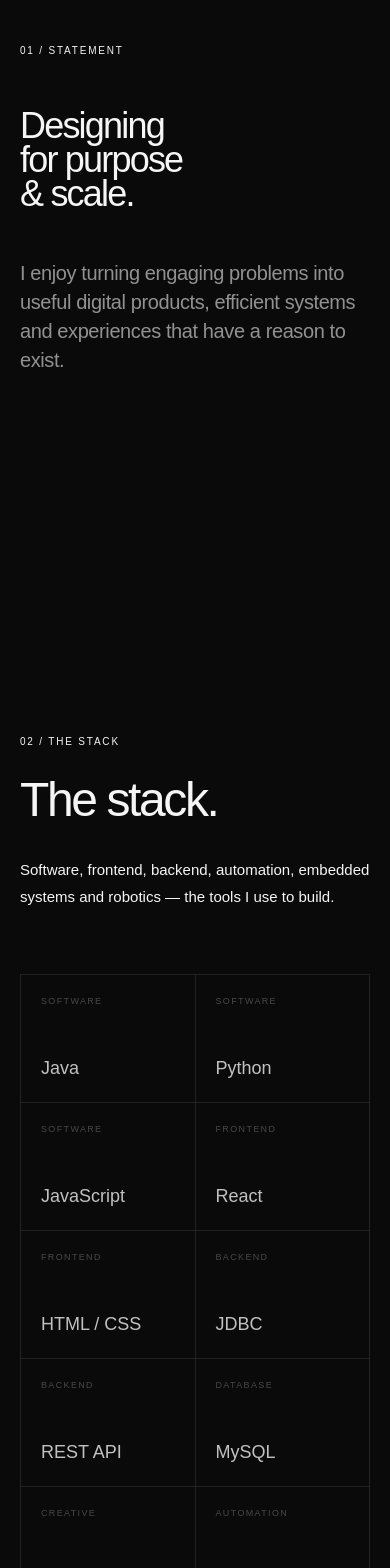
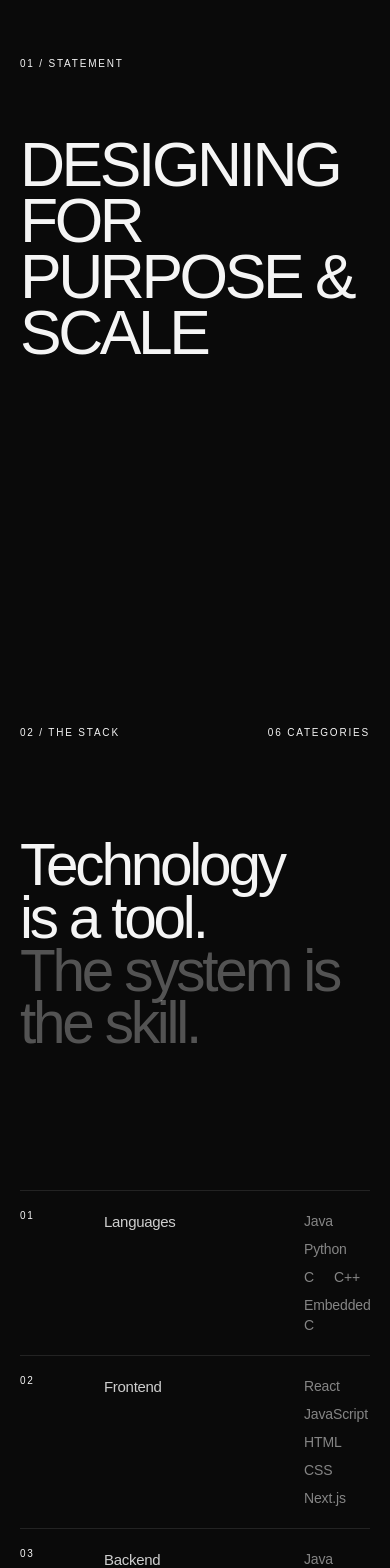
Before and after one commit to charanmahendaran/Portfolio, a Next.js app: page / in a window 390 px wide. Shown: the part 1060-2628 px from the top of the page. Built offline with nearby package versions, Linux system fonts and the light colour scheme.

Commit message:
feat: add responsive titles and technology categories to Statement and TechSystem components

```diff
--- a/app/globals.css
+++ b/app/globals.css
@@ -242,3 +242,35 @@ html.lenis body {
 section[id] {
   scroll-margin-top: 0px;
 }
+
+.statement-title {
+  max-width: 1300px;
+  font-size: clamp(4rem, 10vw, 10rem);
+  font-weight: 500;
+  line-height: 0.88;
+  letter-spacing: -0.055em;
+  text-wrap: balance;
+}
+
+@media (max-width: 640px) {
+  .statement-title {
+    font-size: clamp(3.25rem, 16vw, 6rem);
+    line-height: 0.9;
+  }
+}
+
+.stack-title {
+  max-width: 1100px;
+  font-size: clamp(4rem, 9vw, 9rem);
+  font-weight: 500;
+  line-height: 0.88;
+  letter-spacing: -0.055em;
+  text-wrap: balance;
+}
+
+@media (max-width: 640px) {
+  .stack-title {
+    font-size: clamp(3.25rem, 15vw, 6rem);
+    line-height: 0.9;
+  }
+}
--- a/components/statement/Statement.tsx
+++ b/components/statement/Statement.tsx
@@ -4,27 +4,14 @@ export default function Statement() {
       id="statement"
       className="section flex min-h-[100svh] items-center"
     >
-      <div className="container-main">
-        <span className="eyebrow">01 / Statement</span>
+      <div className="container-main w-full">
+        <div className="eyebrow mb-[clamp(60px,8vh,120px)]">01 / Statement</div>
 
-        <div className="mt-12 grid gap-12 md:grid-cols-[0.7fr_1.3fr]">
-          <div>
-            <h2 className="text-4xl font-medium leading-[0.95] tracking-[-0.05em] md:text-6xl">
-              Designing
-              <br />
-              for purpose
-              <br />
-              &amp; scale.
-            </h2>
-          </div>
-
-          <div className="flex items-end">
-            <p className="max-w-2xl text-xl leading-[1.45] tracking-[-0.02em] text-white/55 md:text-3xl">
-              I enjoy turning engaging problems into useful digital products,
-              efficient systems and experiences that have a reason to exist.
-            </p>
-          </div>
-        </div>
+        <h2 className="statement-title">
+          DESIGNING FOR
+          <br />
+          PURPOSE &amp; SCALE
+        </h2>
       </div>
     </section>
   );
--- a/components/tech/TechSystem.tsx
+++ b/components/tech/TechSystem.tsx
@@ -1,43 +1,90 @@
-import { skills } from "@/data/skills";
+export default function TechSystem() {
+  const categories = [
+    {
+      number: "01",
+      name: "Languages",
+      technologies: ["Java", "Python", "C", "C++", "Embedded C"],
+    },
+    {
+      number: "02",
+      name: "Frontend",
+      technologies: ["React", "JavaScript", "HTML", "CSS", "Next.js"],
+    },
+    {
+      number: "03",
+      name: "Backend",
+      technologies: ["Java", "JDBC", "REST APIs", "Node.js"],
+    },
+    {
+      number: "04",
+      name: "Database",
+      technologies: ["MySQL", "PostgreSQL", "SQL", "SQLite"],
+    },
+    {
+      number: "05",
+      name: "AI / Automation",
+      technologies: ["n8n", "Gemini API", "OpenCV", "TensorFlow Lite"],
+    },
+    {
+      number: "06",
+      name: "Embedded / IoT",
+      technologies: ["ESP32", "ESP32-CAM", "Arduino", "MQTT", "ROS2"],
+    },
+  ];
 
-export default function TechSystem() {
   return (
     <section id="stack" className="section min-h-[120svh]">
-      <div className="container-main">
-        <div className="flex flex-col justify-between gap-8 md:flex-row md:items-end">
-          <div>
+      <div className="container-main w-full">
+        {/* Section header */}
+        <div className="flex items-start justify-between gap-8">
           <span className="eyebrow">02 / The Stack</span>
 
-            <h2 className="mt-6 text-5xl font-medium tracking-[-0.05em] md:text-7xl">
-              The stack.
+          <span className="eyebrow text-white/35">06 Categories</span>
+        </div>
+
+        {/* Statement */}
+        <div className="mt-[clamp(80px,12vh,160px)]">
+          <h2 className="stack-title text-left">
+            Technology
+            <br />
+            is a tool.
+            <br />
+            <span className="text-white/30">The system is the skill.</span>
           </h2>
         </div>
 
-          <p className="body-text max-w-md">
-            Software, frontend, backend, automation, embedded systems and
-            robotics — the tools I use to build.
-          </p>
-        </div>
+        {/* Technology system */}
+        <div className="mt-[clamp(140px,16vh,240px)] pb-[clamp(60px,7vh,120px)]">
+          <div className="border-t border-white/10">
+            {categories.map((category) => (
+              <div
+                key={category.number}
+                className="grid grid-cols-[64px_180px_1fr] items-start gap-5 border-b border-white/10 py-5 md:grid-cols-[80px_220px_1fr] md:gap-6 md:py-6"
+              >
+                {/* Number */}
+                <span className="eyebrow text-white/35">{category.number}</span>
 
-        <div className="mt-16 grid grid-cols-2 border-l border-t border-white/10 sm:grid-cols-3 lg:grid-cols-4">
-          {skills.map((skill) => (
-            <div
-              key={skill.name}
-              className="group min-h-32 border-b border-r border-white/10 p-5 transition-colors duration-300 hover:bg-white/[0.03]"
-            >
-              <div className="flex h-full flex-col justify-between">
-                <span className="text-[9px] uppercase tracking-[0.15em] text-white/25">
-                  {skill.group}
+                {/* Category */}
+                <span className="text-[15px] font-medium tracking-[-0.02em] text-white/80 md:text-base">
+                  {category.name}
                 </span>
 
-                <span className="text-lg text-white/75 transition-transform duration-300 group-hover:translate-x-1">
-                  {skill.name}
+                {/* Technologies */}
+                <div className="flex flex-wrap items-center gap-x-5 gap-y-2">
+                  {category.technologies.map((technology) => (
+                    <span
+                      key={technology}
+                      className="text-sm tracking-[-0.01em] text-white/50 transition-colors duration-300 hover:text-white md:text-base"
+                    >
+                      {technology}
                     </span>
+                  ))}
                 </div>
               </div>
             ))}
           </div>
         </div>
+      </div>
     </section>
   );
 }
```
Lines whose indentation alone changed are shown as unchanged.
